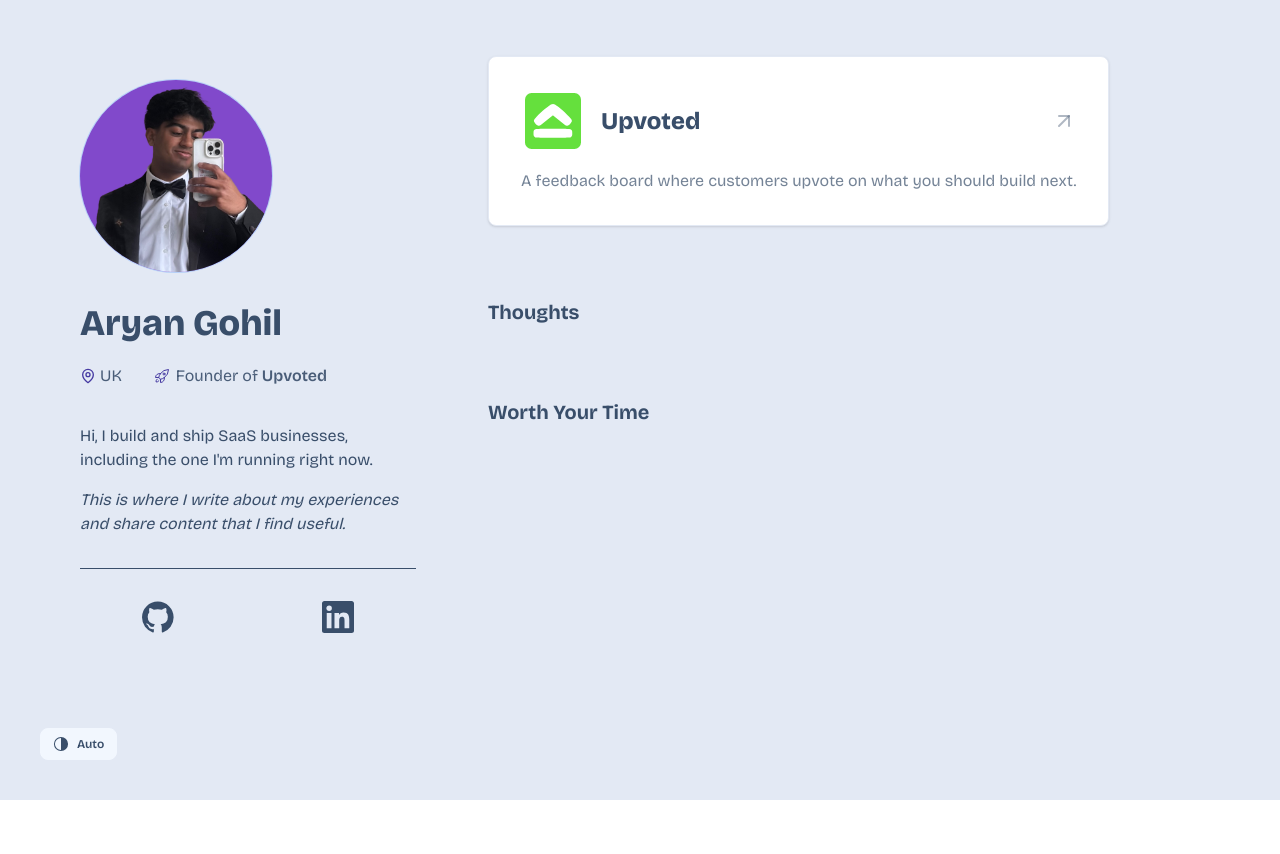
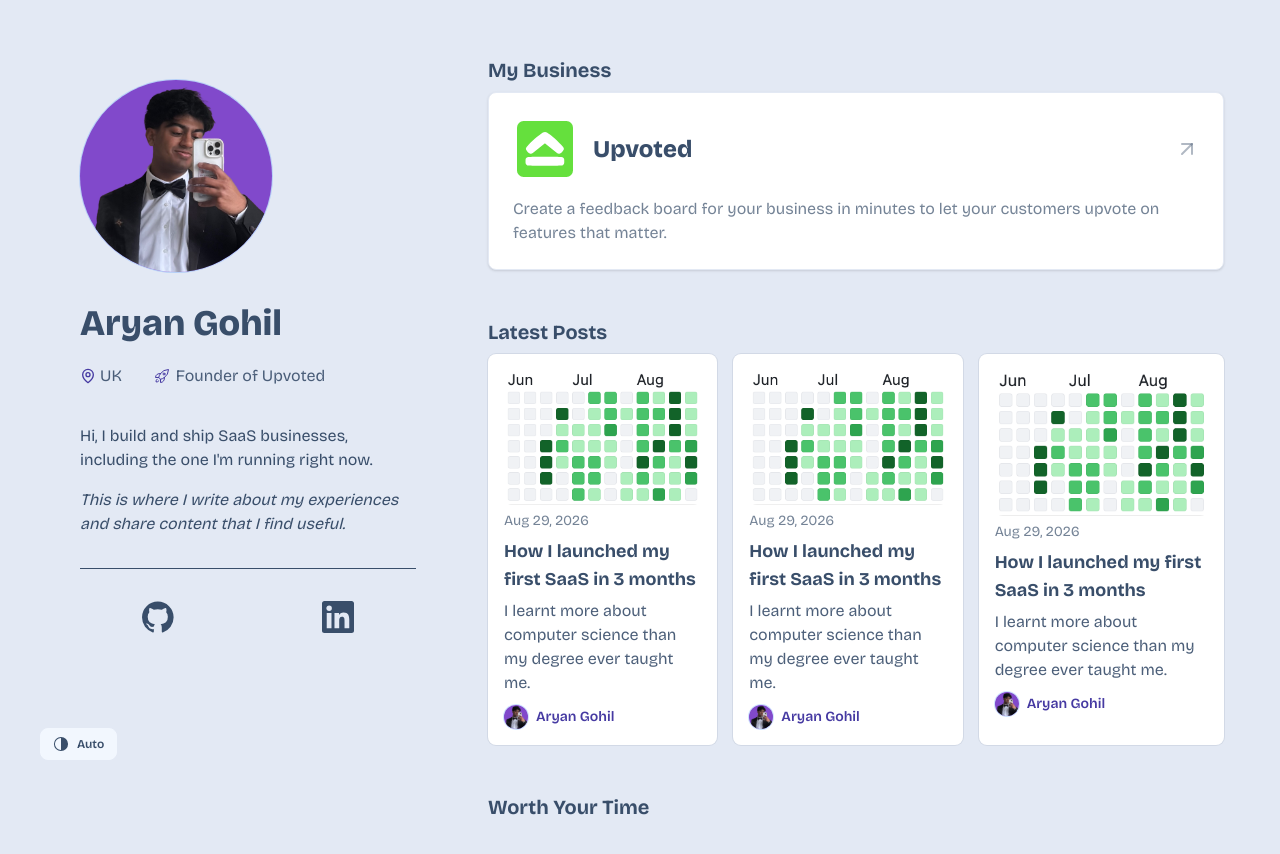
Before and after one commit to aryan-gohil05/personal-website, a Next.js app: page / in a window 1280 px wide. Shown: the top 854 px of the page. Before the commit the page ends 800 px from the top, so only its background shows below. Built offline with nearby package versions, Linux system fonts and the light colour scheme.

Commit message:
Designed blog card desktop

```diff
--- a/app/page.tsx
+++ b/app/page.tsx
@@ -1,5 +1,6 @@
 import LeftBar from "../components/sections/LeftBar";
 import StartupShowcase from "../components/sections/StartupShowcase";
+import Blog from "../components/sections/Blog";
 import Socials from "../components/Socials";
 import type { Metadata } from "next";
 
@@ -18,11 +19,9 @@ export default function Home() {
       <div className="flex md:flex-row flex-col md:gap-12 p-2 md:p-14">
         <LeftBar />
         <div className="mx-auto mt-2 mb-6 w-7/8 border-t border-base-content md:hidden" />
-        <section className="space-y-18">
+        <section className="min-w-0 flex-1 space-y-12">
           <StartupShowcase />
-          <div>
-            <h2 className="text-xl font-bold">Thoughts</h2>
-          </div>
+          <Blog />
           <div>
             <h2 className="text-xl font-bold">Worth Your Time</h2>
           </div>
--- /dev/null
+++ b/components/Avatar.tsx
@@ -0,0 +1,26 @@
+import Image from "next/image";
+
+type AvatarProps = {
+  className?: string;
+  priority?: boolean;
+};
+
+export default function Avatar({
+  className = "w-12",
+  priority = false,
+}: AvatarProps) {
+  return (
+    <div
+      className={`aspect-square overflow-hidden rounded-full bg-primary/15 ring-1 ring-primary/20 ${className}`}
+    >
+      <Image
+        src="/me.svg"
+        alt="Aryan Gohil"
+        width={150}
+        height={150}
+        priority={priority}
+        className="h-full w-full object-cover"
+      />
+    </div>
+  );
+}
--- /dev/null
+++ b/components/BlogCard.tsx
@@ -0,0 +1,26 @@
+import Image from "next/image";
+import BlogIcon from "@/components/BlogIcon";
+
+export default function BlogCard() {
+  return (
+    <div className="flex flex-col gap-1.5 rounded-lg bg-base-100 p-4 ring-1 ring-base-content/10 hover:ring-primary/20 transition-all duration-200">
+      <Image
+        src="/cover_images/first-saas.png"
+        alt="Blog Cover Image"
+        width={500}
+        height={200}
+        className="rounded-lg"
+      />
+      <time dateTime="2023-01-01" className="text-sm text-base-content/70">
+        Aug 29, 2026
+      </time>
+      <h2 className="text-lg font-bold">
+        How I launched my first SaaS in 3 months
+      </h2>
+      <p className="text-base-content/90">
+        I learnt more about computer science than my degree ever taught me.
+      </p>
+      <BlogIcon />
+    </div>
+  );
+}
--- /dev/null
+++ b/components/BlogIcon.tsx
@@ -0,0 +1,10 @@
+import Avatar from "./Avatar";
+
+export default function BlogIcon() {
+  return (
+    <div className="mt-1 flex items-center gap-2">
+      <Avatar className="w-6" />
+      <span className="text-sm font-semibold text-secondary">Aryan Gohil</span>
+    </div>
+  );
+}
--- a/components/ProfileCard.tsx
+++ b/components/ProfileCard.tsx
@@ -1,18 +1,10 @@
-import Image from "next/image";
+import Avatar from "./Avatar";
 
 export default function ProfileCard() {
   return (
     <div className="flex w-full flex-row md:flex-col gap-3">
-      <div className="avatar relative self-start">
-        <div className="w-26 md:w-48 rounded-full bg-primary/15 ring-1 ring-primary/20 md:mb-5">
-          <Image
-            src="/me.svg"
-            alt="Aryan Gohil"
-            width={150}
-            height={150}
-            priority
-          />
-        </div>
+      <div className="relative self-start md:mb-5">
+        <Avatar className="w-26 md:w-48" priority />
       </div>
       <div className="w-full text-left">
         <h1 className="text-3xl md:text-4xl font-black">Aryan Gohil</h1>
@@ -52,7 +44,7 @@ export default function ProfileCard() {
               Founder of{" "}
               <a
                 href="https://upvoted.tech"
-                className="font-semibold underline-offset-2 hover:text-[#65E03D] hover:underline"
+                className="underline-offset-2 hover:text-[#65E03D] hover:underline"
                 target="_blank"
                 rel="noopener noreferrer"
               >
--- /dev/null
+++ b/components/sections/Blog.tsx
@@ -0,0 +1,16 @@
+import BlogCard from "../BlogCard";
+
+const Blog = () => {
+  return (
+    <section>
+      <h2 className="text-xl font-bold mb-2">Latest Posts</h2>
+      <div className="grid grid-cols-3 space-x-4">
+        <BlogCard />
+        <BlogCard />
+        <BlogCard />
+      </div>
+    </section>
+  );
+};
+
+export default Blog;
--- a/components/sections/StartupShowcase.tsx
+++ b/components/sections/StartupShowcase.tsx
@@ -2,11 +2,13 @@ import Image from "next/image";
 
 export default function StartupShowcase() {
   return (
+    <main>
+      <h2 className="text-xl font-bold mb-2">My Business</h2>
       <a
         href="https://upvoted.tech"
         target="_blank"
         rel="noopener noreferrer"
-      className="group mx-auto w-7/8 md:w-full block rounded-lg border border-base-300 bg-base-100 p-3 md:p-8 shadow-sm transition-all duration-300 hover:-translate-y-1 hover:shadow-xl"
+        className="group mx-auto w-7/8 md:w-full block rounded-lg border border-base-300 bg-base-100 p-3 md:p-6 shadow-sm transition-all duration-300 hover:-translate-y-1 hover:shadow-xl"
       >
         <div className="flex flex-col gap-1 md:gap-4">
           <div className="flex items-center gap-2 md:gap-4">
@@ -36,10 +38,17 @@ export default function StartupShowcase() {
               <path d="M7 7h10v10" />
             </svg>
           </div>
-        <p className="text-sm text-base-content/70 md:line-clamp-none md:text-base">
-          A feedback board where customers upvote on what you should build next.
+          {/* DESKTOP */}
+          <p className="hidden md:block text-sm text-base-content/70 md:line-clamp-none md:text-base">
+            Create a feedback board for your business in minutes to let your
+            customers upvote on features that matter.
+          </p>
+          <p className="md:hidden text-sm text-base-content/70">
+            A feedback board where customers upvote on what you should build
+            next.
           </p>
         </div>
       </a>
+    </main>
   );
 }
```
Also changed, not shown: public/cover_images/first-saas.png (added). Lines whose indentation alone changed are shown as unchanged.
